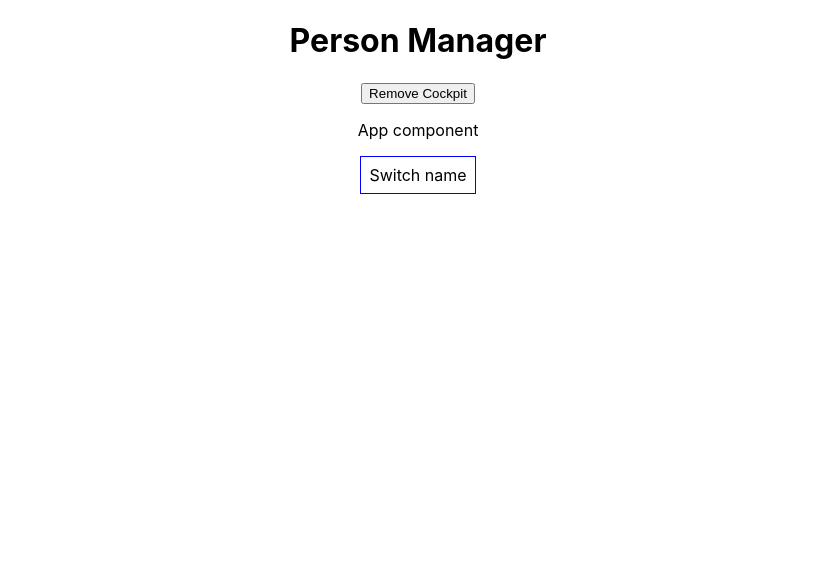
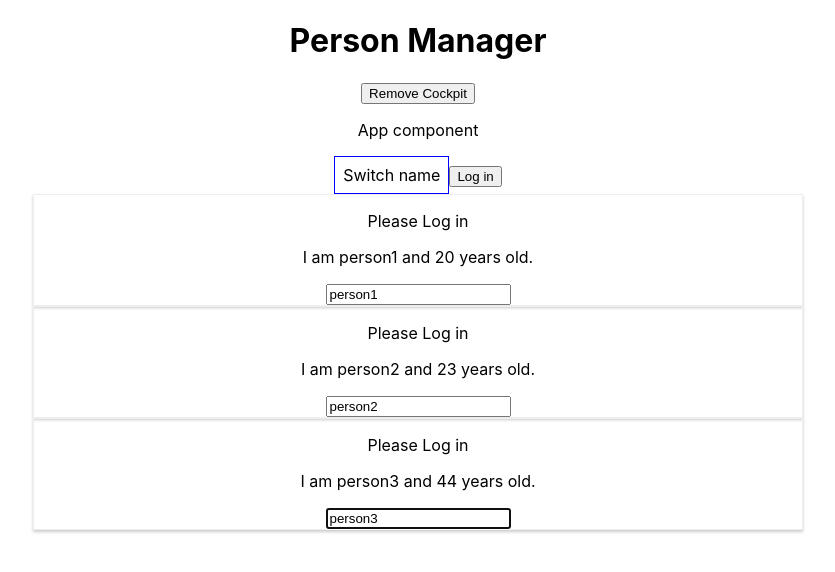
Before and after one commit to Rohitwable/react-comp, a React (Create React App) app: page / in a window 1280 px wide. Shown: the top 572 px of the page, without its empty margins (222-1057 px from the left). Built offline with nearby package versions, Linux system fonts and the light colour scheme.

Commit message:
prop chain problem / useRef hook

```diff
--- a/src/components/Cockpit/Cockpit.js
+++ b/src/components/Cockpit/Cockpit.js
@@ -5,6 +5,7 @@
     const btnToggleRef = useRef(null);
     useEffect(() => {
         console.log('cockpit.js useeffect');
+        btnToggleRef.current.click();
         //http request
 
         //it will alert if we does not remove cockpit / if we remove then timeout will never alert / the component cleanup takes place
@@ -37,6 +38,7 @@
         <Fragment>
             <p className={classes.join(' ')}>App component</p>
             <button ref={btnToggleRef} style={style} onClick={props.clicked}>Switch name</button>
+            <button onClick={props.login}>Log in</button>
         </Fragment>
     )
 }
--- a/src/components/Persons/Person/Person.js
+++ b/src/components/Persons/Person/Person.js
@@ -25,6 +25,7 @@
     render() {
         return (
             <React.Fragment>
+                {this.props.isAuth ? <p>Authenticated</p> : <p>Please Log in</p>}
                 <p onClick={this.props.clicked}>I am {this.props.name} and {this.props.age} years old.</p>
                 <p>{this.props.children}</p>
                 <input
--- a/src/components/Persons/Persons.js
+++ b/src/components/Persons/Persons.js
@@ -17,7 +17,9 @@
                 name={value.name}
                 age={value.age}
                 clicked={() => this.props.clicked(index)}
+                isAuth={this.props.isAuthenticated}
                 changed={(event) => this.props.changed(event, value.id)} />
+
         );
     }
 };
--- a/src/containers/App.js
+++ b/src/containers/App.js
@@ -20,6 +20,7 @@
       showPersons: false,
       showCockpit: true,
       changeCounter: 0,
+      authenticated: false,
     }
   }
 
@@ -68,6 +69,9 @@
     this.state.persons.splice(index, 1);
     this.setState({ persons: this.state.persons });
   }
+  loginHandler = () => {
+    this.setState({ authenticated: true })
+  }
   render() {
     console.log("app.js render");
     let persons = null;
@@ -78,6 +82,7 @@
             persons={this.state.persons}
             clicked={this.deletePersonHandler}
             changed={this.nameChangeHandler}
+            isAuthenticated={this.state.authenticated}
           />
         </ErrorBoundary>
       </div>
@@ -89,6 +94,7 @@
         {this.state.showCockpit ? <Cockpit
           clicked={this.togglePersonsHandler}
           personsLength={this.state.persons.length}
+          login={this.loginHandler}
         />
           : ''}
         {persons}
```
